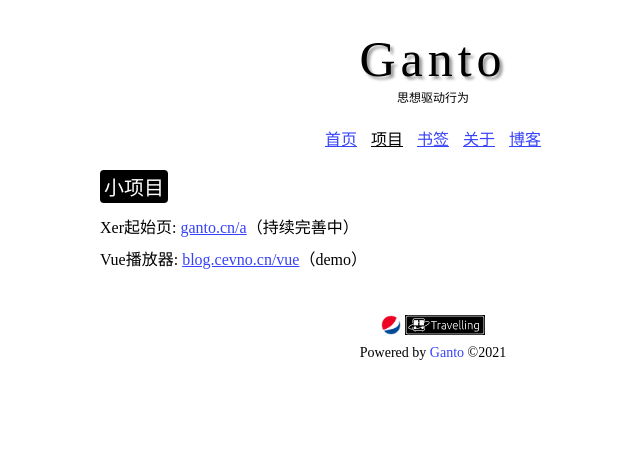
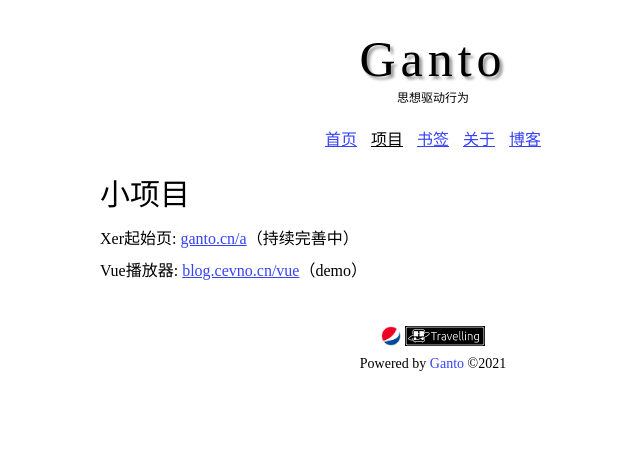
Before and after one commit to lyc688/Ganto, a PHP site: page /items.html in a window 1280 px wide. Shown: the top 454 px of the page, without its empty margins (207-847 px from the left). Run offline with PHP 8.4, Linux system fonts and the light colour scheme; some libraries are stand-ins or nearby versions.

Commit message:
Update homepage.css

```diff
--- a/css/homepage.css
+++ b/css/homepage.css
@@ -243,11 +243,8 @@ section{
 	display: inline-block;
 	font-style: normal;
 	font-size: 20px;
-    	margin: 20px 0 5px 0;
-	padding: 2px 4px;
-	background-color: var(--i);
-	color: white;
-	border-radius: 4px;
+	margin: 20px 0 5px 0;
+	font-size: 30px;
 }
 .cevno>i:first-child{
 	margin-top: 0px;
```
